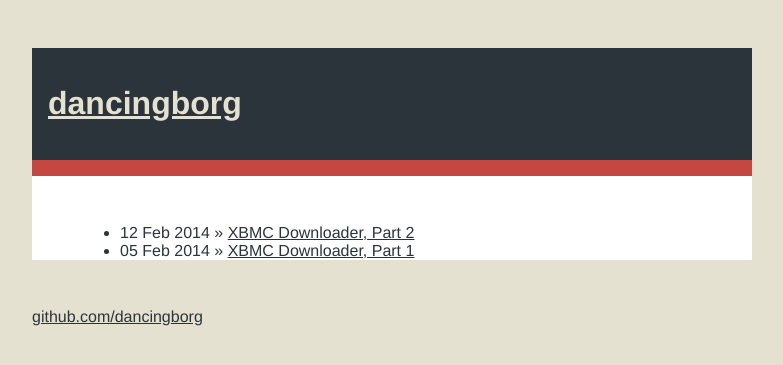
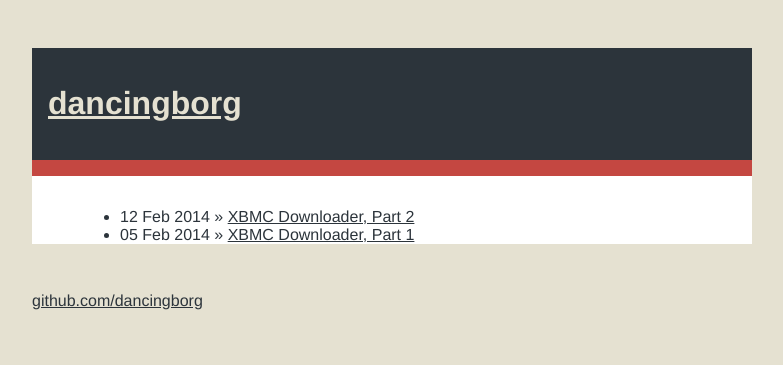
Before and after one commit to andre-abadi/andre-abadi.github.io, a Jekyll site: the page built from index.html, in a window 1280 px wide. Shown: the top 365 px of the page, without its empty margins (248-1031 px from the left). Built offline with Jekyll 4.4.1, drawn with Linux system fonts in a browser that asks for light colours; Markdown is read by kramdown in place of the engine named in the settings.

Commit message:
header padding

```diff
--- a/css/main.css
+++ b/css/main.css
@@ -34,10 +34,11 @@
     margin-bottom: 3em;
     padding-left: 3em;
     padding-right: 3em;
-    padding-top: 2em;
+    padding-top: 1em;
   }
   .header {
     margin-top: 3em;
+    padding-left: 2em;
   }
 }
 
```
